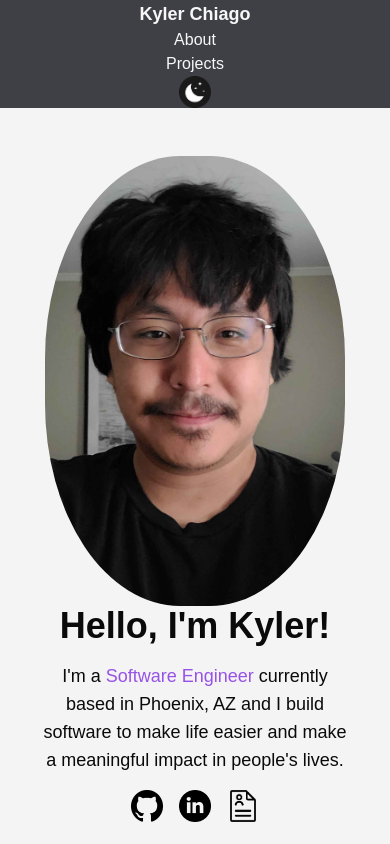
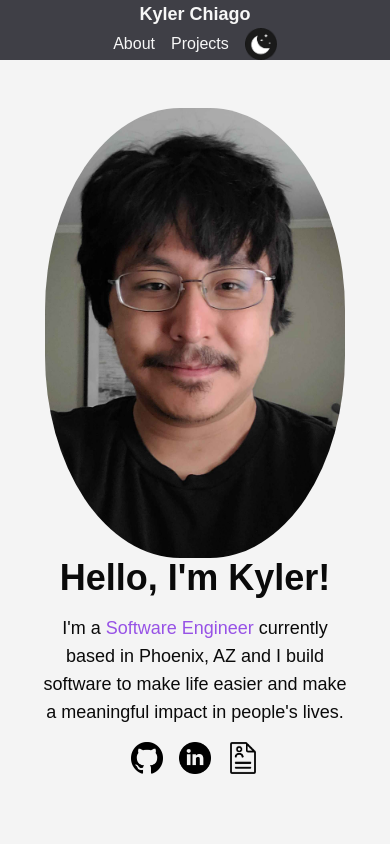
Before and after one commit to Kyler-Chiago/portfolio, a Next.js app: page / in a window 390 px wide. Shown: the top 844 px of the page. Built offline with nearby package versions, Linux system fonts and the light colour scheme.

Commit message:
fixed scroll margin top

```diff
--- a/src/app/globals.css
+++ b/src/app/globals.css
@@ -180,8 +180,12 @@ body {
   display: flex;
 }
 
+#about {
+  scroll-margin-top: 0px;
+}
+
 #projects {
-  scroll-margin-top: 80px;
+  scroll-margin-top: 40px;
 }
 
 .headerAbout:hover {
@@ -303,8 +307,14 @@ body {
   }
 
   .headerRight {
-    flex-direction: column;
-    text-align: center;
+    /* flex-direction: column; */
+    /* justify-content: space-between; */
+    /* text-align: center; */
+    /* align-items:self-end; */
+    /* justify-content: space-around; */
+    /* flex: auto; */
+    gap: 1rem;
+    /* margin-top: 8px; */
   }
 
   .headerProjects {
@@ -346,7 +356,11 @@ body {
   }
 
   #about {
-    scroll-margin-top: 50px;
+    scroll-margin-top: 10px;
+  }
+
+  #projects {
+    scroll-margin-top: 40px;
   }
 
   .links {
```
